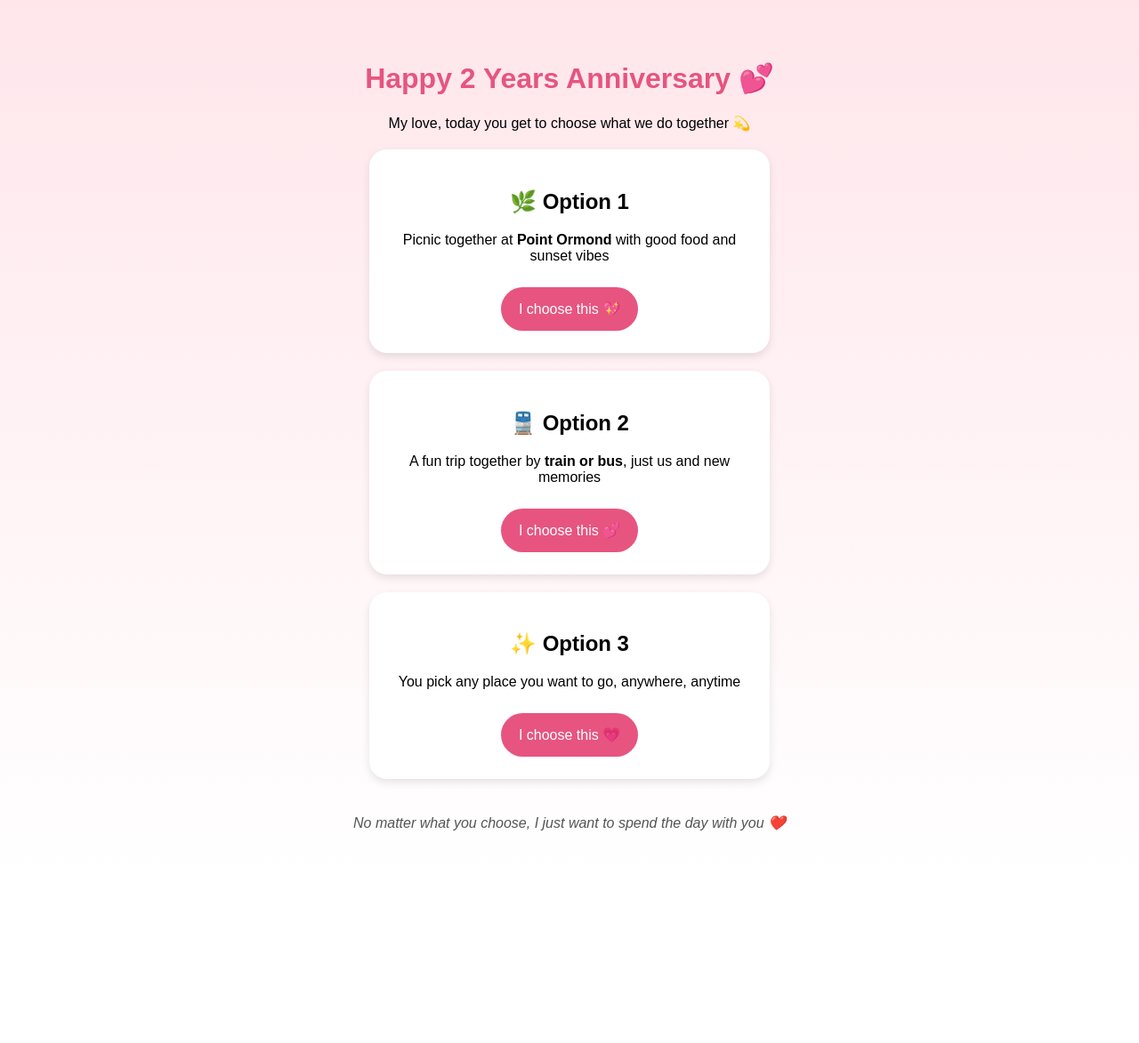
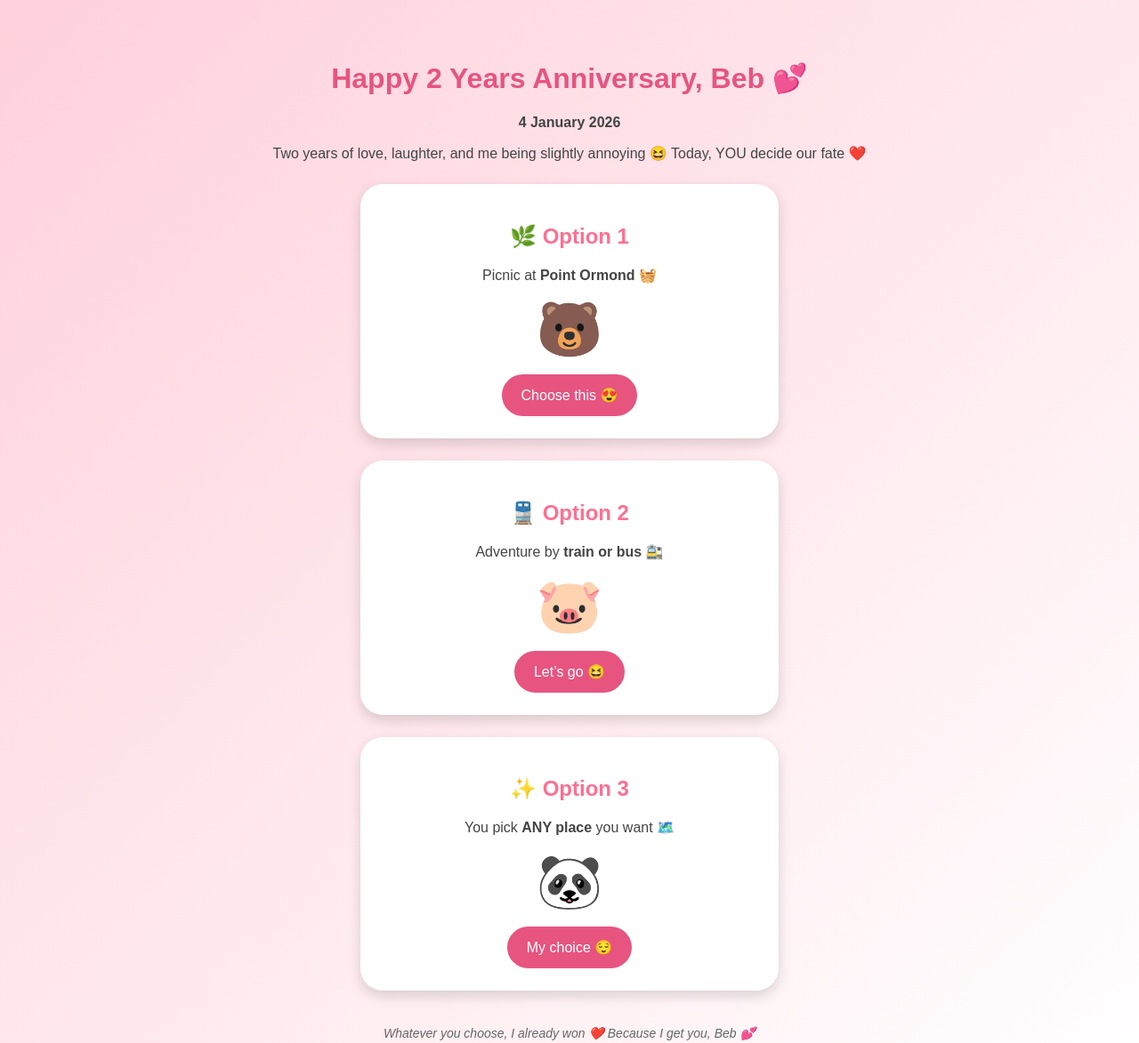
Before and after one commit to Ameanie12/Our-anniversary-, a plain HTML site: page index.html in a window 1280 px wide. Shown: the top 1173 px of the page at 89% size. Before the commit the page ends 983 px from the top, so only its background shows below. Drawn offline with Linux system fonts and the light colour scheme.

Commit message:
index.html

```diff
--- a/index.html
+++ b/index.html
@@ -2,70 +2,127 @@
 <html lang="en">
 <head>
   <meta charset="UTF-8">
-  <title>Our 2 Years Anniversary 💖</title>
+  <title>For Beb 💖</title>
+
   <style>
     body {
-      font-family: Arial, sans-serif;
-      background: linear-gradient(#ffe6eb, #fff);
+      font-family: 'Arial Rounded MT Bold', Arial, sans-serif;
+      background: linear-gradient(135deg, #ffd1dc, #fff);
       text-align: center;
-      padding: 40px;
+      padding: 40px 20px;
     }
-    h1 {
-      color: #e75480;
-    }
+
+    h1 { color: #e75480; }
+    h2 { color: #ff6f91; }
+    p { color: #444; }
+
     .card {
       background: white;
-      border-radius: 20px;
+      border-radius: 25px;
       padding: 25px;
-      margin: 20px auto;
-      max-width: 400px;
-      box-shadow: 0 4px 10px rgba(0,0,0,0.1);
+      margin: 25px auto;
+      max-width: 420px;
+      box-shadow: 0 6px 15px rgba(0,0,0,0.15);
     }
+
     button {
       background: #e75480;
       color: white;
       border: none;
-      padding: 15px 20px;
+      padding: 14px 22px;
       font-size: 16px;
-      border-radius: 25px;
+      border-radius: 30px;
       cursor: pointer;
-      margin-top: 10px;
+      margin-top: 15px;
     }
+
     button:hover {
       background: #d1436c;
     }
+
+    .animal {
+      font-size: 60px;
+      margin-top: 15px;
+      animation: bounce 1s infinite;
+    }
+
+    @keyframes bounce {
+      0%, 100% { transform: translateY(0); }
+      50% { transform: translateY(-15px); }
+    }
+
     footer {
       margin-top: 40px;
+      font-size: 14px;
+      color: #666;
       font-style: italic;
-      color: #555;
     }
   </style>
+
+  <script>
+    function choose(option, animal) {
+      alert(
+        "BEB HAS SPOKEN 💕\n\n" +
+        "Choice: " + option +
+        "\n\nCute animal approval: " + animal + " 😆"
+      );
+
+      const email = "audrey.calista25@gmail.com";
+      const subject = "Beb’s Anniversary Choice 💖";
+      const body =
+        "Hi Love 💕\n\n" +
+        "I choose:\n" +
+        option +
+        "\n\nLocked in. No changing 😆\n\nLove,\nBeb";
+
+      window.location.href =
+        "mailto:" + email +
+        "?subject=" + encodeURIComponent(subject) +
+        "&body=" + encodeURIComponent(body);
+    }
+  </script>
 </head>
+
 <body>
 
-  <h1>Happy 2 Years Anniversary 💕</h1>
-  <p>My love, today you get to choose what we do together 💫</p>
+  <h1>Happy 2 Years Anniversary, Beb 💕</h1>
+  <p><strong>4 January 2026</strong></p>
+
+  <p>
+    Two years of love, laughter, and me being slightly annoying 😆
+    Today, YOU decide our fate ❤️
+  </p>
 
   <div class="card">
     <h2>🌿 Option 1</h2>
-    <p>Picnic together at <strong>Point Ormond</strong> with good food and sunset vibes</p>
-    <button>I choose this 💖</button>
+    <p>Picnic at <strong>Point Ormond</strong> 🧺</p>
+    <div class="animal">🐻</div>
+    <button onclick="choose('Picnic at Point Ormond 🌿','🐻')">
+      Choose this 😍
+    </button>
   </div>
 
   <div class="card">
     <h2>🚆 Option 2</h2>
-    <p>A fun trip together by <strong>train or bus</strong>, just us and new memories</p>
-    <button>I choose this 💕</button>
+    <p>Adventure by <strong>train or bus</strong> 🚉</p>
+    <div class="animal">🐷</div>
+    <button onclick="choose('Trip by train or bus 🚆','🐷')">
+      Let’s go 😆
+    </button>
   </div>
 
   <div class="card">
     <h2>✨ Option 3</h2>
-    <p>You pick any place you want to go, anywhere, anytime</p>
-    <button>I choose this 💗</button>
+    <p>You pick <strong>ANY place</strong> you want 🗺️</p>
+    <div class="animal">🐼</div>
+    <button onclick="choose('Beb picks the place ✨','🐼')">
+      My choice 😌
+    </button>
   </div>
 
   <footer>
-    No matter what you choose, I just want to spend the day with you ❤️
+    Whatever you choose, I already won ❤️
+    Because I get you, Beb 💕
   </footer>
 
 </body>
```
